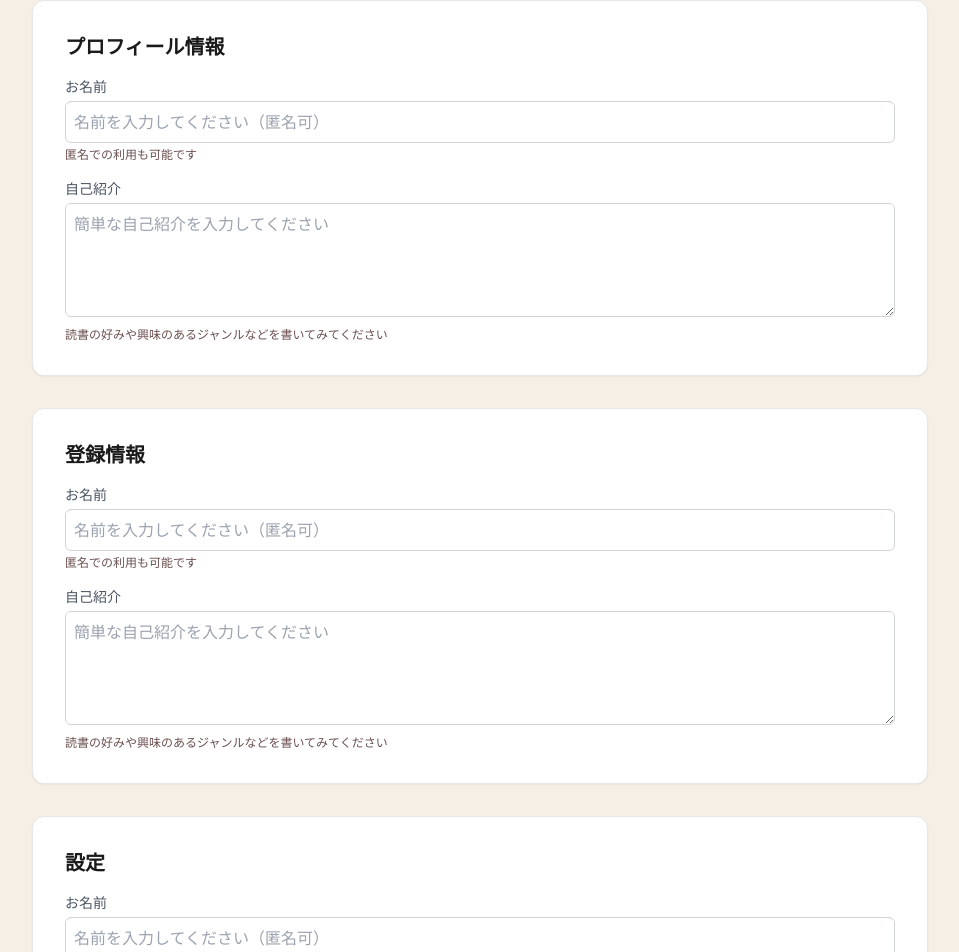
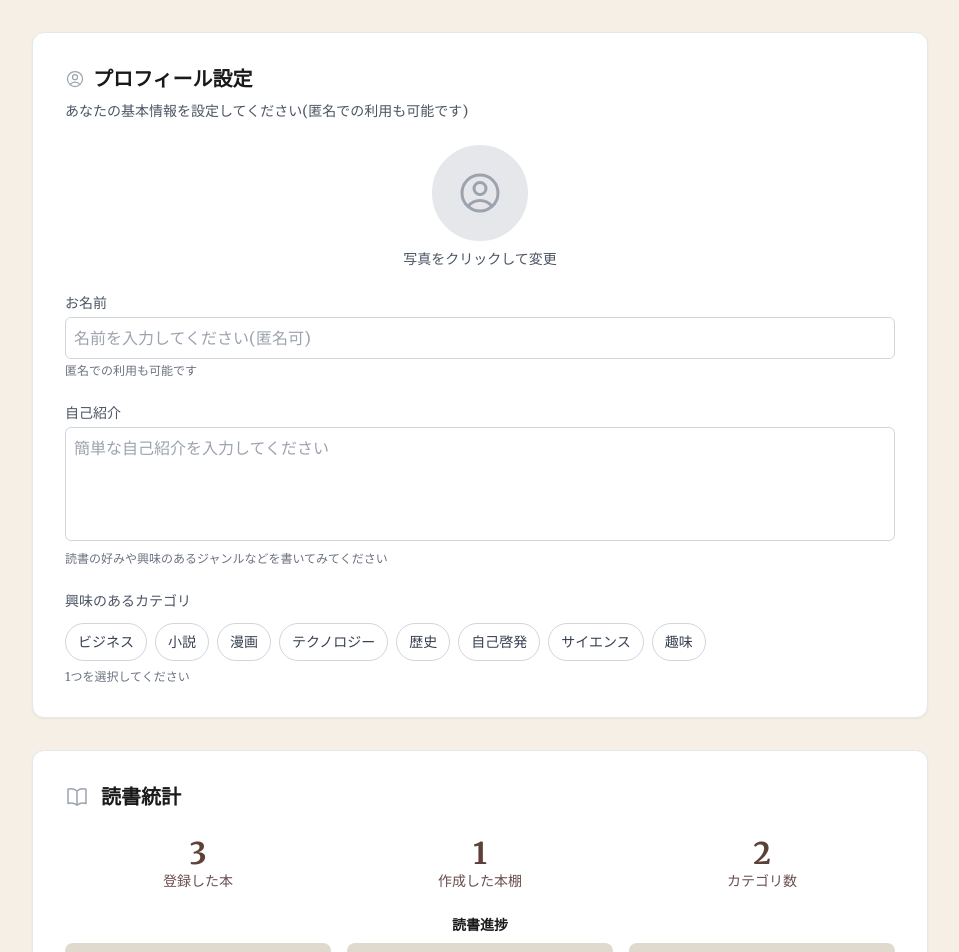
Before and after one commit to hiroba-develop/BookPlatform_Demo, a React (Vite) app: page /profile in a window 1280 px wide. Shown: the part 206-1158 px from the top of the page, without its empty margins (160-1119 px from the left). Built offline with nearby package versions, Linux system fonts and the light colour scheme; sample sign-in values are in the browser's storage.

Commit message:
フィードバックを反映

```diff
--- a/src/components/BookDetailModal.tsx
+++ b/src/components/BookDetailModal.tsx
@@ -1,6 +1,6 @@
 import React from 'react';
 import type { UserBook } from '../types';
-import { XMarkIcon, StarIcon } from '@heroicons/react/24/solid';
+import { XMarkIcon, StarIcon, ArrowTopRightOnSquareIcon } from '@heroicons/react/24/solid';
 import { useHashtagClick } from '../hooks/useHashtagClick';
 
 interface BookDetailModalProps {
@@ -27,6 +27,8 @@ const BookDetailModal: React.FC<BookDetailModalProps> = ({ isOpen, onClose, book
   const { handleHashtagClick } = useHashtagClick();
 
   if (!isOpen || !book) return null;
+
+  const amazonSearchUrl = `https://www.amazon.co.jp/s?k=${encodeURIComponent(`${book.title} ${book.author} ${book.isbn}`)}`;
 
   return (
     <div className="fixed inset-0 bg-black bg-opacity-60 z-50 flex justify-center items-center p-2 sm:p-4">
@@ -56,6 +58,17 @@ const BookDetailModal: React.FC<BookDetailModalProps> = ({ isOpen, onClose, book
               <XMarkIcon className="h-5 w-5 sm:h-6 sm:w-6" />
             </button>
           </div>
+
+          <a
+            href={amazonSearchUrl}
+            target="_blank"
+            rel="noopener noreferrer"
+            className="inline-flex items-center gap-2 text-sm text-primary hover:underline mb-4"
+          >
+            Amazonで探す
+            <ArrowTopRightOnSquareIcon className="h-4 w-4" />
+          </a>
+
 
           <div className="space-y-4 sm:space-y-6 text-sm">
             {book.userTags && book.userTags.length > 0 && (
--- a/src/components/EditBookModal.tsx
+++ b/src/components/EditBookModal.tsx
@@ -149,7 +149,7 @@ const EditBookModal: React.FC<EditBookModalProps> = ({
           <div>
             <label className="block text-sm font-medium text-gray-700 mb-1">ナレッジタンクのタグ</label>
              <div className="flex">
-              <input type="text" value={knowledgeTagInput} onChange={(e) => setKnowledgeTagInput(e.target.value)} onKeyDown={(e) => e.key === 'Enter' && handleAddTag('knowledge')} placeholder="#キーワードを追加" className="w-full p-2 border rounded-l-md"/>
+              <input type="text" value={knowledgeTagInput} onChange={(e) => setKnowledgeTagInput(e.target.value)} onKeyDown={(e) => e.key === 'Enter' && handleAddTag('knowledge')} placeholder="#後から知識を引き出すためのキーワードを追加してください" className="w-full p-2 border rounded-l-md"/>
               <button onClick={() => handleAddTag('knowledge')} className="bg-gray-200 px-4 rounded-r-md"><PlusIcon className="h-5 w-5 text-gray-600"/></button>
             </div>
             <div className="mt-2 flex flex-wrap gap-2">
--- a/src/pages/Home.tsx
+++ b/src/pages/Home.tsx
@@ -77,22 +77,35 @@ const Home: React.FC = () => {
   return (
     <div className="container mx-auto">
       {/* ヒーローセクション */}
-      <section className="text-center py-20">
-        <h1 className="text-2xl md:text-4xl font-bold font-serif text-main mb-4">本棚で、自分を表現しよう。</h1>
-        <p className="text-lg text-text-secondary mb-8">BookPlatformは、あなたの読書履歴を可視化し、新しいつながりを生むSNSです。</p>
+      <section
+        className="relative text-center py-20 text-white bg-cover bg-center"
+        style={{ backgroundImage: "url('/library.jpg')" }}
+      >
+        <div className="absolute inset-0 bg-black opacity-50"></div>
+        <div className="relative z-10">
+          <h2 className="text-xl md:text-2xl font-semibold text-gray-200 mb-4">HR ナレッジ・タンク</h2>
+          <h1 className="text-4xl md:text-6xl font-bold font-serif mb-6 leading-tight">
+            本棚と現場を<br />
+            <span className="text-5xl md:text-7xl">”つなぐ”</span>
+          </h1>
+          <p className="text-lg md:text-xl text-gray-200 mb-8">
+            人事の学びと実践を循環させる<br />
+            HRナレッジプラットフォーム
+          </p>
           {!user && (
             <button
               onClick={() => navigate('/signup')}
-            className="bg-accent text-primary font-bold py-3 px-8 rounded-full hover:bg-opacity-80 transition-colors"
+              className="bg-accent text-primary font-bold py-3 px-8 rounded-full hover:bg-opacity-80 transition-transform transform hover:scale-105"
             >
               7日間無料トライアル
             </button>
           )}
+        </div>
       </section>
 
       {/* 最近のアクティビティ */}
       {user && (
-        <section className="mb-16">
+        <section className="mb-16 mt-16">
           <h2 className="text-2xl font-bold font-serif text-main mb-6">最近のアクティビティ</h2>
           <div className="space-y-8">
             {dummyActivities.map(activity => (
@@ -190,6 +203,99 @@ const Home: React.FC = () => {
         </section>
       )}
 
+      {!user && (
+        <>
+        <section id="features" className="py-16 md:py-24 bg-white">
+          <div className="container mx-auto px-6">
+              <div className="text-center mb-12">
+                  <h3 className="text-3xl md:text-4xl font-bold text-main">HR ナレッジ・タンクでできること</h3>
+                  <p className="text-text-secondary mt-2">本を通じて、新しい自分を発見し、人とつながる体験を。</p>
+                  <div className="inline-block w-20 h-1 bg-primary mt-4 rounded"></div>
+              </div>
+              <div className="grid md:grid-cols-3 gap-8">
+                  <div className="bg-background p-8 rounded-xl shadow-md border border-border">
+                      <div className="text-primary mb-4">
+                          <svg xmlns="http://www.w3.org/2000/svg" className="h-12 w-12 mx-auto" fill="none" viewBox="0 0 24 24" stroke="currentColor"><path strokeLinecap="round" strokeLinejoin="round" strokeWidth="2" d="M12 6.253v11.494m-9-5.494h18" /></svg>
+                      </div>
+                      <h4 className="text-xl font-bold mb-2 text-center text-main">本棚をかんたん作成</h4>
+                      <p className="text-main text-sm">書籍検索APIと連携し、読んだ本を簡単に登録。カテゴリやハッシュタグで、あなただけのオリジナル本棚を直感的に構築できます。</p>
+                  </div>
+                  <div className="bg-background p-8 rounded-xl shadow-md border border-border">
+                       <div className="text-primary mb-4">
+                          <svg xmlns="http://www.w3.org/2000/svg" className="h-12 w-12 mx-auto" fill="none" viewBox="0 0 24 24" stroke="currentColor"><path strokeLinecap="round" strokeLinejoin="round" strokeWidth="2" d="M17 20h5v-2a3 3 0 00-5.356-1.857M17 20H7m10 0v-2c0-.653-.125-1.274-.356-1.857M7 20H2v-2a3 3 0 015.356-1.857M7 20v-2c0-.653.125-1.274.356-1.857m0 0a5.002 5.002 0 019.288 0M15 7a3 3 0 11-6 0 3 3 0 016 0zm6 3a2 2 0 11-4 0 2 2 0 014 0zM7 10a2 2 0 11-4 0 2 2 0 014 0z" /></svg>
+                      </div>
+                      <h4 className="text-xl font-bold mb-2 text-center text-main">価値観でつながる</h4>
+                      <p className="text-main text-sm">他ユーザーの本棚を覗いて、新たな興味を発見。フォロー機能で、同じ価値観を持つ人々と簡単につながれます。</p>
+                  </div>
+                  <div className="bg-background p-8 rounded-xl shadow-md border border-border">
+                       <div className="text-primary mb-4">
+                          <svg xmlns="http://www.w3.org/2000/svg" className="h-12 w-12 mx-auto" fill="none" viewBox="0 0 24 24" stroke="currentColor"><path strokeLinecap="round" strokeLinejoin="round" strokeWidth="2" d="M9.663 17h4.673M12 3v1m6.364 1.636l-.707.707M21 12h-1M4 12H3m3.343-5.657l-.707-.707m2.828 9.9a5 5 0 117.072 0l-.548.547A3.374 3.374 0 0014 18.469V19a2 2 0 11-4 0v-.531c0-.895-.356-1.754-.988-2.386l-.548-.547z" /></svg>
+                      </div>
+                      <h4 className="text-xl font-bold mb-2 text-center text-main">いつでも知識を取り出せる</h4>
+                      <p className="text-main text-sm">本から得た示唆やアクションプランなどナレッジタンクに記録することにより、いつでも知識が取り出せます。</p>
+                  </div>
+              </div>
+          </div>
+        </section>
+
+        <section id="target" className="py-16 md:py-24">
+            <div className="container mx-auto px-6">
+                 <div className="text-center mb-12">
+                    <h3 className="text-3xl md:text-4xl font-bold text-main">特に、こんな方におすすめです</h3>
+                     <p className="text-text-secondary mt-2">本を軸とした、新しいコミュニケーションを求めるすべての方へ。</p>
+                    <div className="inline-block w-20 h-1 bg-primary mt-4 rounded"></div>
+                </div>
+                <div className="max-w-4xl mx-auto grid md:grid-cols-2 gap-8">
+                    <div className="bg-white p-6 rounded-lg shadow">
+                        <h4 className="font-bold text-lg text-primary">教えたい・学びたい人事の方</h4>
+                        <p className="text-sm mt-2 text-main">候補者や社員の読書傾向から、カルチャーフィットや潜在能力を把握。自社のナレッジ共有や育成のヒントにも繋がります。</p>
+                    </div>
+                     <div className="bg-white p-6 rounded-lg shadow">
+                        <h4 className="font-bold text-lg text-primary">すべての読書愛好家の方</h4>
+                        <p className="text-sm mt-2 text-main">積読の解消から、読後の感動の共有まで。あなたの読書体験を記録し、同じ本を愛する仲間と語り合う場を提供します。</p>
+                    </div>
+                </div>
+            </div>
+        </section>
+
+        <section id="how-to" className="py-16 md:py-24 bg-white">
+            <div className="container mx-auto px-6 text-center">
+                 <div className="text-center mb-12">
+                    <h3 className="text-3xl md:text-4xl font-bold text-main">かんたん3ステップで開始</h3>
+                    <div className="inline-block w-20 h-1 bg-primary mt-4 rounded"></div>
+                </div>
+                <div className="grid md:grid-cols-3 gap-8 items-start">
+                    <div className="relative">
+                        <div className="bg-primary text-white w-12 h-12 rounded-full flex items-center justify-center text-xl font-bold mx-auto mb-4">1</div>
+                        <h4 className="font-bold text-lg mb-2 text-main">無料会員登録</h4>
+                        <p className="text-sm text-main">メールアドレスとパスワードで簡単登録。興味のあるタグを選んで、あなたへのおすすめを受け取る準備をしましょう。</p>
+                    </div>
+                    <div>
+                         <div className="bg-primary text-white w-12 h-12 rounded-full flex items-center justify-center text-xl font-bold mx-auto mb-4">2</div>
+                        <h4 className="font-bold text-lg mb-2 text-main">あなたの本棚を作成</h4>
+                        <p className="text-sm text-main">タイトル検索で本を追加し、あなたの本棚を構築。読書体験をハッシュタグで豊かに表現しましょう。</p>
+                    </div>
+                    <div>
+                         <div className="bg-primary text-white w-12 h-12 rounded-full flex items-center justify-center text-xl font-bold mx-auto mb-4">3</div>
+                        <h4 className="font-bold text-lg mb-2 text-main">つながる・見つける</h4>
+                        <p className="text-sm text-main">気になる人の本棚を覗いたり、タグで検索したり。新たな本と人との出会いが、あなたを待っています。</p>
+                    </div>
+                </div>
+            </div>
+        </section>
+
+        <section className="bg-primary py-16 md:py-24">
+            <div className="container mx-auto px-6 text-center">
+                <h3 className="text-3xl md:text-4xl font-bold text-white mb-4">さあ、あなたの本棚を世界に公開しよう。</h3>
+                <p className="text-white/80 max-w-2xl mx-auto mb-8">思考を整理し、新しいつながりを生む。まずは無料で、その体験を。</p>
+                 <button onClick={() => navigate('/signup')} className="bg-white text-primary font-bold px-8 py-4 rounded-lg shadow-lg hover:bg-gray-100 transition-transform transform hover:scale-105 inline-block">
+                    7日間無料ではじめる
+                </button>
+            </div>
+        </section>
+        </>
+      )}
+
       {/* 新着情報 */}
       <section className="mt-16">
         <h2 className="text-2xl font-bold font-serif text-main mb-6">今月の新着 (2025年9月)</h2>
--- a/src/pages/Profile.tsx
+++ b/src/pages/Profile.tsx
@@ -1,5 +1,5 @@
 import React, { useState, useMemo } from 'react';
-import { UserCircleIcon, BookOpenIcon, EyeIcon, StarIcon, BookmarkIcon } from '@heroicons/react/24/outline';
+import { UserCircleIcon, BookOpenIcon, EyeIcon, StarIcon, BookmarkIcon, PhotoIcon } from '@heroicons/react/24/outline';
 import { useBookshelf } from '../contexts/BookshelfContext';
 
 const ToggleSwitch = ({ checked, onChange }: { checked: boolean, onChange: (checked: boolean) => void }) => (
@@ -22,11 +22,31 @@ const Profile: React.FC = () => {
   const { bookshelves } = useBookshelf();
   const [name, setName] = useState('');
   const [bio, setBio] = useState('');
+  const [profileImage, setProfileImage] = useState<string | null>(null);
+  const [selectedCategory, setSelectedCategory] = useState<string>('');
   const [privacySettings, setPrivacySettings] = useState({
     publicBookshelf: true,
     showAsRecommended: true,
     publicUnread: true,
   });
+
+  // 会員登録時のカテゴリと同じものを使用
+  const interestTags = ["ビジネス", "小説", "漫画", "テクノロジー", "歴史", "自己啓発", "サイエンス", "趣味"];
+
+  const handleImageUpload = (event: React.ChangeEvent<HTMLInputElement>) => {
+    const file = event.target.files?.[0];
+    if (file) {
+      const reader = new FileReader();
+      reader.onload = (e) => {
+        setProfileImage(e.target?.result as string);
+      };
+      reader.readAsDataURL(file);
+    }
+  };
+
+  const handleCategorySelect = (category: string) => {
+    setSelectedCategory(category);
+  };
 
   const readingStats = useMemo(() => {
     const allBooks = bookshelves.flatMap(shelf => shelf.categories.flatMap(cat => cat.books));
@@ -46,62 +66,88 @@ const Profile: React.FC = () => {
 
   return (
     <div className="container mx-auto max-w-4xl py-8">
-      <h1 className="text-3xl font-bold mb-8">マイページ</h1>
+      <h1 className="text-3xl font-bold mb-2">マイページ</h1>
+      <p className="text-gray-600 mb-8">プロフィール情報を管理できます</p>
 
-      {/* プロフィール情報 */}
+      {/* プロフィール設定 */}
       <div className="mb-8">
         <div className="bg-white p-6 sm:p-8 rounded-xl shadow-sm border border-gray-200">
-          <h2 className="text-xl font-bold mb-4">プロフィール情報</h2>
-          <div className="space-y-4">
+          <h2 className="text-xl font-bold mb-2 flex items-center">
+            <UserCircleIcon className="w-5 h-5 mr-2 text-gray-400" />
+            プロフィール設定
+          </h2>
+          <p className="text-sm text-gray-600 mb-6">あなたの基本情報を設定してください(匿名での利用も可能です)</p>
+
+          <div className="space-y-6">
+            {/* プロフィール画像 */}
+            <div className="flex flex-col items-center">
+              <div className="relative">
+                {profileImage ? (
+                  <img
+                    src={profileImage}
+                    alt="プロフィール画像"
+                    className="w-24 h-24 rounded-full object-cover border-2 border-gray-200"
+                  />
+                ) : (
+                  <div className="w-24 h-24 rounded-full bg-gray-200 flex items-center justify-center border-2 border-gray-200">
+                    <UserCircleIcon className="w-12 h-12 text-gray-400" />
+                  </div>
+                )}
+                <input
+                  type="file"
+                  accept="image/*"
+                  onChange={handleImageUpload}
+                  className="absolute inset-0 w-full h-full opacity-0 cursor-pointer"
+                />
+              </div>
+              <p className="text-sm text-gray-600 mt-2">写真をクリックして変更</p>
+            </div>
+
+            {/* 名前入力 */}
             <div>
               <label className="block text-sm font-medium text-gray-600 mb-1">お名前</label>
-                  <input type="text" value={name} onChange={e => setName(e.target.value)} placeholder="名前を入力してください（匿名可）" className="w-full p-2 border border-gray-300 rounded-md focus:ring-primary focus:border-primary" />
-                  <p className="text-xs text-text-secondary mt-1">匿名での利用も可能です</p>
+              <input
+                type="text"
+                value={name}
+                onChange={e => setName(e.target.value)}
+                placeholder="名前を入力してください(匿名可)"
+                className="w-full p-2 border border-gray-300 rounded-md focus:ring-primary focus:border-primary"
+              />
+              <p className="text-xs text-gray-500 mt-1">匿名での利用も可能です</p>
             </div>
+
+            {/* 自己紹介 */}
             <div>
               <label className="block text-sm font-medium text-gray-600 mb-1">自己紹介</label>
-                  <textarea value={bio} onChange={e => setBio(e.target.value)} placeholder="簡単な自己紹介を入力してください" rows={4} className="w-full p-2 border border-gray-300 rounded-md focus:ring-primary focus:border-primary"></textarea>
-                  <p className="text-xs text-text-secondary mt-1">読書の好みや興味のあるジャンルなどを書いてみてください</p>
-              </div>
-          </div>
-        </div>
+              <textarea
+                value={bio}
+                onChange={e => setBio(e.target.value)}
+                placeholder="簡単な自己紹介を入力してください"
+                rows={4}
+                className="w-full p-2 border border-gray-300 rounded-md focus:ring-primary focus:border-primary resize-none"
+              />
+              <p className="text-xs text-gray-500 mt-1">読書の好みや興味のあるジャンルなどを書いてみてください</p>
             </div>
 
-      {/* 登録情報 */}
-      <div className="mb-8">
-        <div className="bg-white p-6 sm:p-8 rounded-xl shadow-sm border border-gray-200">
-          <h2 className="text-xl font-bold mb-4">登録情報</h2>
-          <form>
-            <div className="space-y-4">
+            {/* 興味のあるカテゴリ */}
             <div>
-                  <label className="block text-sm font-medium text-gray-600 mb-1">お名前</label>
-                  <input type="text" value={name} onChange={e => setName(e.target.value)} placeholder="名前を入力してください（匿名可）" className="w-full p-2 border border-gray-300 rounded-md focus:ring-primary focus:border-primary" />
-                  <p className="text-xs text-text-secondary mt-1">匿名での利用も可能です</p>
+              <label className="block text-sm font-medium text-gray-600 mb-3">興味のあるカテゴリ</label>
+              <div className="flex flex-wrap gap-2">
+                {interestTags.map((tag) => (
+                  <button
+                    key={tag}
+                    onClick={() => handleCategorySelect(tag)}
+                    className={`px-3 py-2 text-sm rounded-full border transition-colors ${
+                      selectedCategory === tag
+                        ? 'bg-primary text-white border-primary'
+                        : 'bg-white text-gray-700 border-gray-300 hover:border-primary'
+                    }`}
+                  >
+                    {tag}
+                  </button>
+                ))}
               </div>
-              <div>
-                  <label className="block text-sm font-medium text-gray-600 mb-1">自己紹介</label>
-                  <textarea value={bio} onChange={e => setBio(e.target.value)} placeholder="簡単な自己紹介を入力してください" rows={4} className="w-full p-2 border border-gray-300 rounded-md focus:ring-primary focus:border-primary"></textarea>
-                  <p className="text-xs text-text-secondary mt-1">読書の好みや興味のあるジャンルなどを書いてみてください</p>
-              </div>
-            </div>
-          </form>
-        </div>
-      </div>
-
-      {/* 設定 */}
-      <div className="mb-8">
-        <div className="bg-white p-6 sm:p-8 rounded-xl shadow-sm border border-gray-200">
-          <h2 className="text-xl font-bold mb-4">設定</h2>
-          <div className="space-y-4">
-            <div>
-                  <label className="block text-sm font-medium text-gray-600 mb-1">お名前</label>
-                  <input type="text" value={name} onChange={e => setName(e.target.value)} placeholder="名前を入力してください（匿名可）" className="w-full p-2 border border-gray-300 rounded-md focus:ring-primary focus:border-primary" />
-                  <p className="text-xs text-text-secondary mt-1">匿名での利用も可能です</p>
-              </div>
-              <div>
-                  <label className="block text-sm font-medium text-gray-600 mb-1">自己紹介</label>
-                  <textarea value={bio} onChange={e => setBio(e.target.value)} placeholder="簡単な自己紹介を入力してください" rows={4} className="w-full p-2 border border-gray-300 rounded-md focus:ring-primary focus:border-primary"></textarea>
-                  <p className="text-xs text-text-secondary mt-1">読書の好みや興味のあるジャンルなどを書いてみてください</p>
+              <p className="text-xs text-gray-500 mt-2">1つを選択してください</p>
             </div>
           </div>
         </div>
```
Also changed, not shown: public/library.jpg (added). Lines whose indentation alone changed are shown as unchanged.
